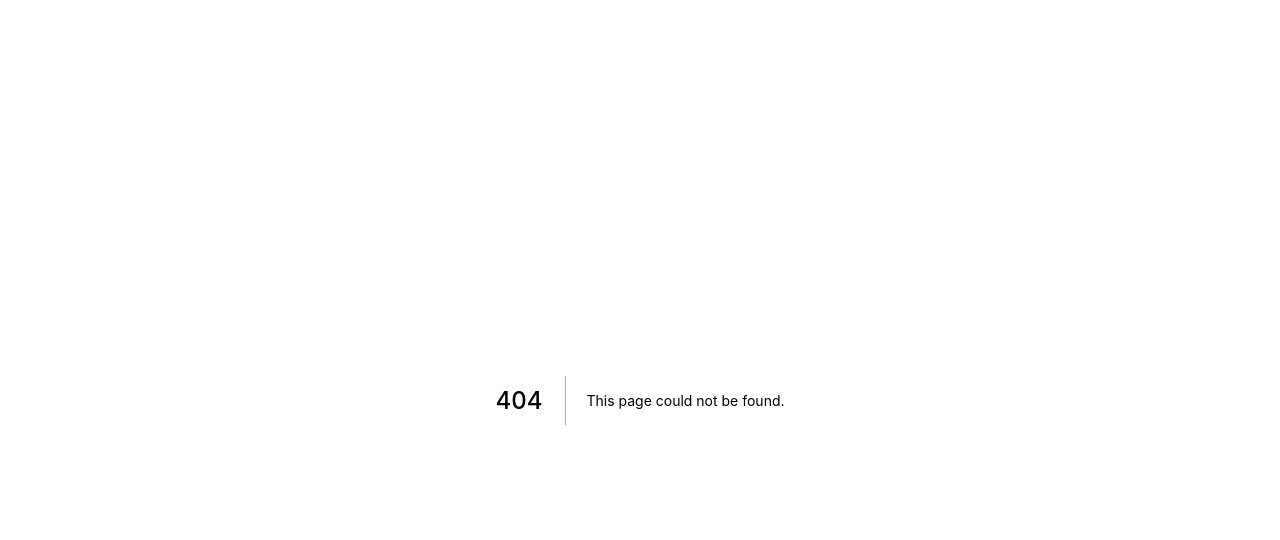
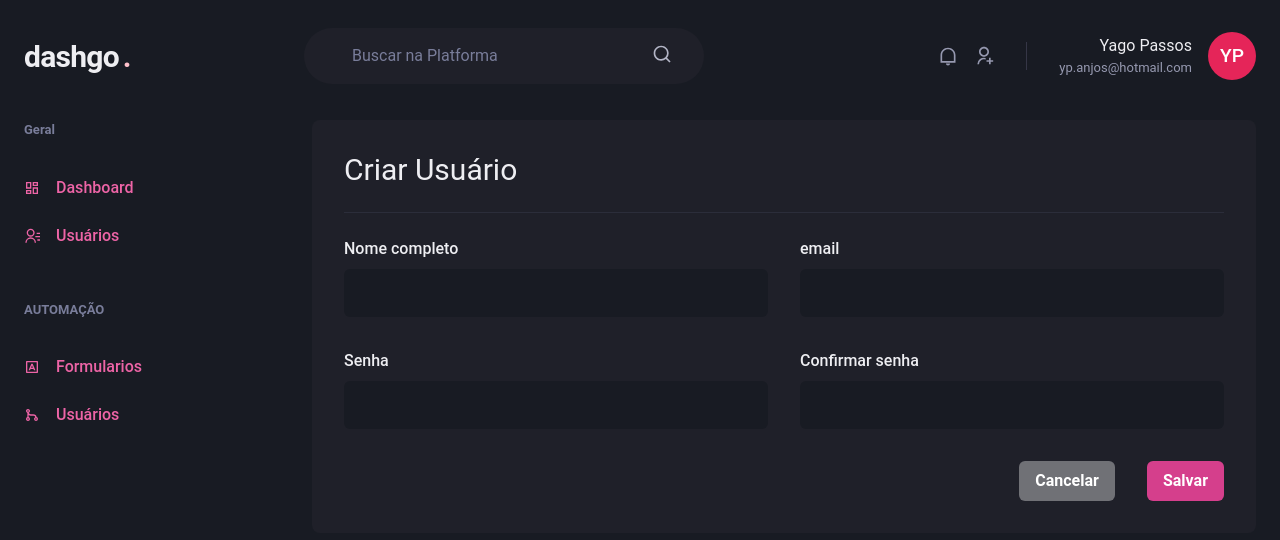
Before and after one commit to YagoPassos/Ignite-DashGo, a Next.js app in the folder dashgo/: page /users/create in a window 1280 px wide. Before the commit this address had no page. Shown: the top 540 px of the page. Built offline with nearby package versions, Linux system fonts and the light colour scheme.

Commit message:
Create user page added

```diff
--- a/dashgo/src/pages/index.tsx
+++ b/dashgo/src/pages/index.tsx
@@ -13,7 +13,7 @@ export default function SignIn() {
 				as='form'
 				width="100%"
 				maxWidth={360}
-				bg="gray.800"
+				bgColor="gray.800"
 				p='8'
 				borderRadius={8}
 				flexDir='column'
--- /dev/null
+++ b/dashgo/src/pages/users/create.tsx
@@ -0,0 +1,44 @@
+import { Box, Button, Checkbox, Divider, Flex, Heading, HStack, Icon, SimpleGrid, Table, Tbody, Td, Text, Th, Thead, Tr, VStack } from "@chakra-ui/react";
+import { RiAddLine, RiPencilLine } from "react-icons/ri";
+import { Input } from "../../components/Form/input";
+import Header from "../../components/Header";
+import { Pagination } from "../../components/pagination";
+import { Sidebar } from "../../components/Sidebar";
+
+export default function UserList() {
+    return (
+        <Box>
+            <Header />
+            <Flex w='100%' my='6' maxWidth={1480} mx='auto' px='6'>
+                <Sidebar />
+
+                <Box flex='1' borderRadius={8} bg='gray.800' p='8'>
+                    <Heading size='lg' fontWeight='normal'>Criar Usuário </Heading>
+                    <Divider my='6' borderColor='gray.700' />
+                    <VStack spacing='8'>
+                        <SimpleGrid minChildWidth='240px' spacing='8' w='100%'>
+                            <Input name='name' label='Nome completo' />
+                            <Input name='email' type='email' label='email' />
+                        </SimpleGrid>
+
+                        <SimpleGrid minChildWidth='240px' spacing='8' w='100%'>
+                            <Input name='password' type='password' label='Senha' />
+                            <Input name='password_confirmation' type='password' label='Confirmar senha' />
+                        </SimpleGrid>
+                    </VStack>
+                    <Flex
+                        mt='8'
+                        justify='flex-end'
+                    >
+                        <HStack
+                        spacing='8'
+                        >
+                            <Button colorScheme='whiteAlpha'>Cancelar</Button>
+                            <Button colorScheme='pink'>Salvar</Button>
+                        </HStack>
+                    </Flex>
+                </Box>
+            </Flex>
+        </Box>
+    )
+}
--- a/dashgo/src/pages/users/index.tsx
+++ b/dashgo/src/pages/users/index.tsx
@@ -1,6 +1,7 @@
 import { Box, Button, Checkbox, Flex, Heading, Icon, Table, Tbody, Td, Text, Th, Thead, Tr } from "@chakra-ui/react";
 import { RiAddLine, RiPencilLine } from "react-icons/ri";
 import Header from "../../components/Header";
+import { Pagination } from "../../components/pagination";
 import { Sidebar } from "../../components/Sidebar";
 
 export default function UserList() {
@@ -102,8 +103,9 @@ export default function UserList() {
                                 </Td>
                             </Tr>
                         </Tbody>
+                    </Table>
 
-                    </Table>
+                    <Pagination/>
                 </Box>
             </Flex>
         </Box>
--- a/dashgo/src/styles/theme.ts
+++ b/dashgo/src/styles/theme.ts
@@ -15,7 +15,6 @@ export const theme = extendTheme({
             "50" : "#EEEEF2",
 
         }
-
     },
     fonts: {
         heading: 'Roboto',
```
Also changed, not shown: dashgo/src/components/pagination.tsx (+36 -6 lines).
